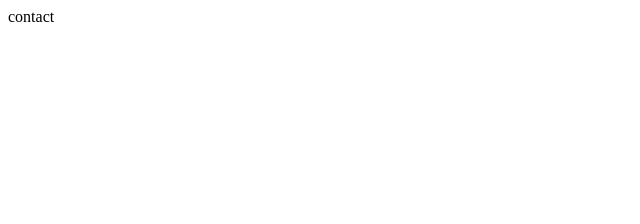
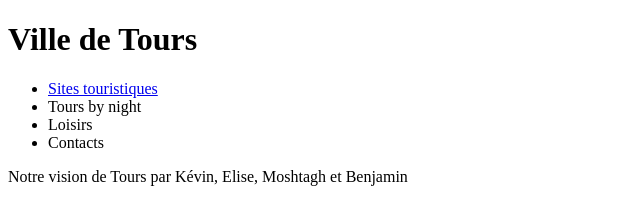
Before and after one commit to ke-prog/projet1, a plain HTML site: page contacts.html in a window 1280 px wide. Shown: the whole page, without its empty margins (0-640 px from the left). Drawn offline with Linux system fonts and the light colour scheme.

Commit message:
ajout header, footer, nav

```diff
--- a/contacts.html
+++ b/contacts.html
@@ -1 +1,33 @@
-contact
+<!DOCTYPE html>
+<html  lang="fr">
+<head>
+    <meta charset="UTF-8">
+    <title class="titre-head"> Ville de Tours </title>
+</head>
+
+<body>
+    <header class="header">
+        <h1>Ville de Tours</h1>
+        <nav class="nav-header">
+            <ul >
+                <li><a href="sitestouristiques.html">Sites touristiques</a></li>
+                <li><a href="toursbynight.html"></a>Tours by night</li>
+                <li><a href="loisirs.html"></a>Loisirs</li>
+                <li><a href="contacts.html"></a>Contacts</li>
+            </ul>
+        </nav>
+    </header>
+
+
+
+
+
+
+<footer class="footer">
+    <p>Notre vision de Tours par Kévin, Elise, Moshtagh et Benjamin</p>
+</footer>
+
+
+</body>
+
+</html>
```
